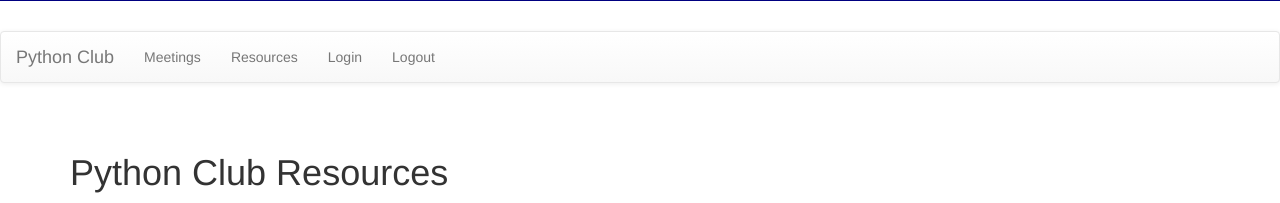
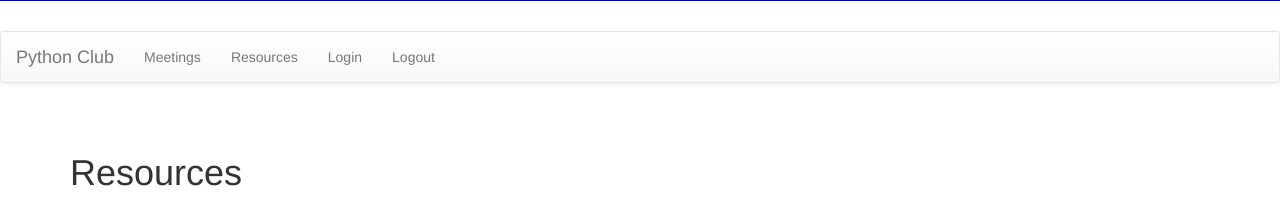
Before and after one commit to Jenaleigh/pythonclub, a Django app: template pythonclubapp/templates/pythonclubapp/resource.html in a window 1280 px wide. Shown: the part 194-397 px from the top of the page. Run offline with Django 3.2, Linux system fonts and the light colour scheme; the template is opened without the code that fills it, so the values that code supplies are empty; some libraries are stand-ins or nearby versions.

Commit message:
changed URL paths until the server returned a table for resourcetypes

```diff
--- a/pythonclubapp/templates/base.html
+++ b/pythonclubapp/templates/base.html
@@ -19,7 +19,7 @@
                 </div>
                 <ul class="nav navbar-nav">
                     <li><a href="{% url 'meetings' %}">Meetings</a></li>
-                    <li><a href="{% url 'resources' %}">Resources</a></li>
+                    <li><a href="{% url 'resourcetypes' %}">Resources</a></li>
                     <li><a href="{% url 'login' %}">Login</a></li>
                     <li><a href="{% url 'logout' %}">Logout</a></li>
 
--- a/pythonclubapp/templates/pythonclubapp/resource.html
+++ b/pythonclubapp/templates/pythonclubapp/resource.html
@@ -1,6 +1,6 @@
 {% extends 'base.html' %}
 {% block content %}
-<h1>Python Club Resources</h1>
+<h1>Resources</h1>
 <table class='table'>
  <tr>
      <th>Name</th>
--- a/pythonclubapp/urls.py
+++ b/pythonclubapp/urls.py
@@ -1,4 +1,4 @@
-from django.urls import path, include
+from django.urls import path
 from . import views
 
 urlpatterns = [
--- a/pythonclubapp/views.py
+++ b/pythonclubapp/views.py
@@ -9,11 +9,11 @@ from django.shortcuts import render
 def index (request):
     return render(request, 'pythonclubapp/index.html')
 
-@login_required
 def getMeeting(request):
     type_list=Meeting.objects.all()
     return render(request, 'pythonclubapp/meeting.html',{'type_list': type_list})
 
+@login_required
 def getResourceType(request):
     type_list=ResourceType.objects.all()
     return render(request, 'pythonclubapp/resourcetype.html', {'type_list': type_list})
```
